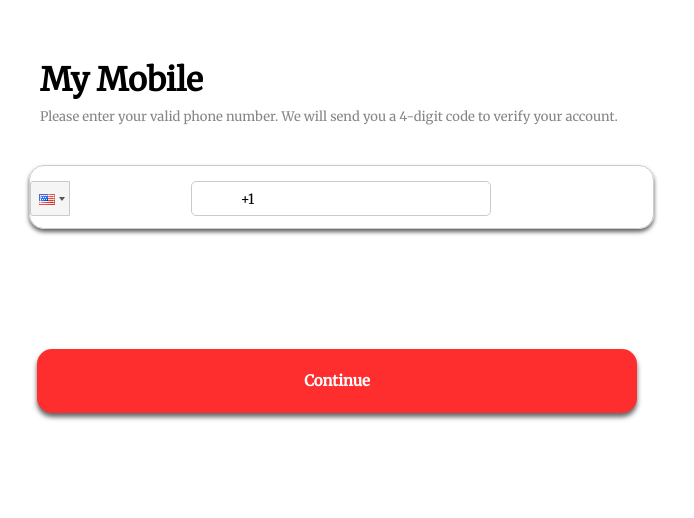
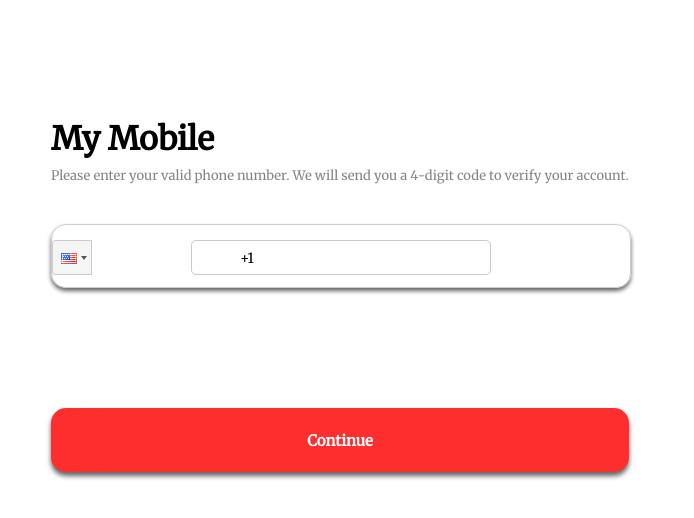
Before and after one commit to 2731999/Hepy, a React (Create React App) app in the folder frontend/: page /Verification in a window 1280 px wide. Shown: the top 518 px of the page, without its empty margins (0-694 px from the left). Built offline with nearby package versions, Linux system fonts and the light colour scheme.

Commit message:
Add files via upload

```diff
--- a/frontend/src/Pages/Verification.js
+++ b/frontend/src/Pages/Verification.js
@@ -188,7 +188,7 @@ function Verifications() {
                     <button className="verContinueBtn" onClick={sendOtp}>
                         Continue
                     </button>
-                    <div id="recaptcha" style={{ marginTop: '30px', marginLeft: '9px' }}></div>
+                    <div id="recaptcha" style={{ marginTop: '30px', marginLeft: '12px' }}></div>
                     {phoneNumberExists && (
                         <p style={{ color: 'black' }}>{verMessage}</p>
                     )}
--- a/frontend/src/index.css
+++ b/frontend/src/index.css
@@ -307,7 +307,9 @@ body {
 /* ----------------------------------------------Verification page-------------------------------------------------- */
 
 .verificationPage {
-  width: 80%;
+  display: flex;
+  justify-content: center;
+  align-items: center;
   height: 60vh;
   max-width: 600px;
   margin: 60px 40px;
@@ -332,8 +334,7 @@ body {
   border-radius: 15px;
   height: 7.7vh;
   margin-top: 5vh;
-  width: 103.8%;
-  margin-left: -11px;
+  width: 100%;
   box-shadow: 0px 3px 4px rgba(0, 0, 0, 0.616);
 }
 
@@ -367,7 +368,6 @@ body {
   width: 100%;
   height: 8vh;
   margin-top: 15vh;
-  margin-left: -6px;
   color: rgb(255, 255, 255);
   font-size: 15px;
   font-weight: bold;
@@ -751,7 +751,6 @@ input {
 
 .bottom-button-container {
   text-align: center;
-  margin-left: -4vw;
 }
 
 .calendar-toggle-button {
```
